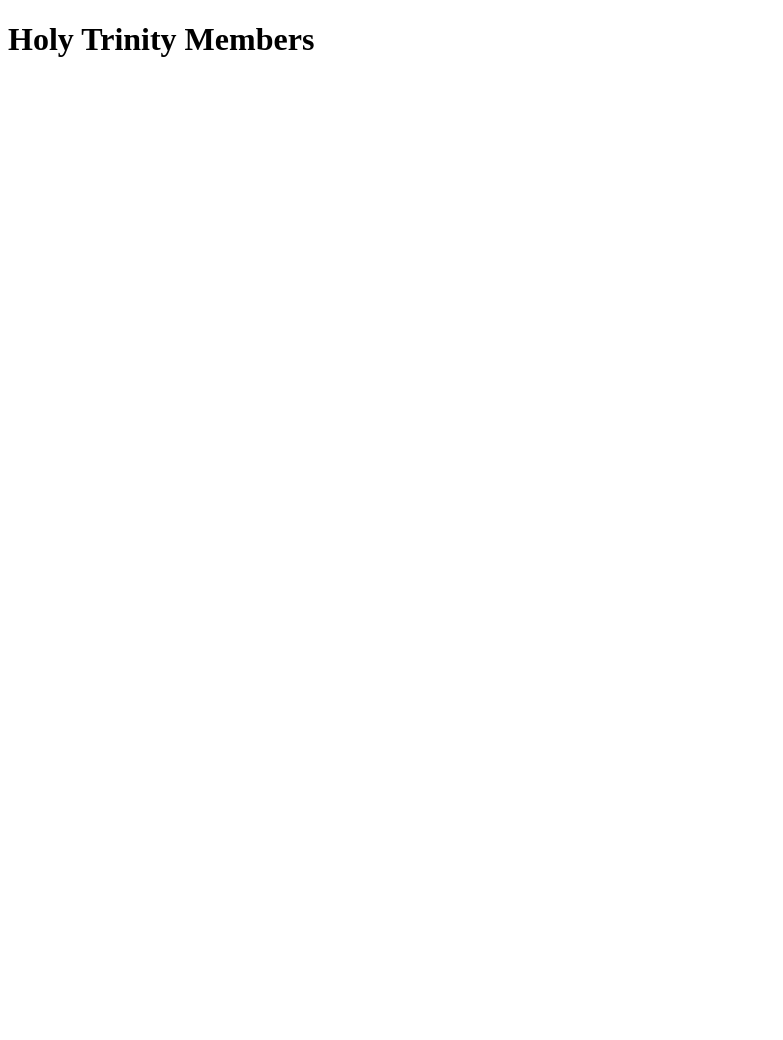
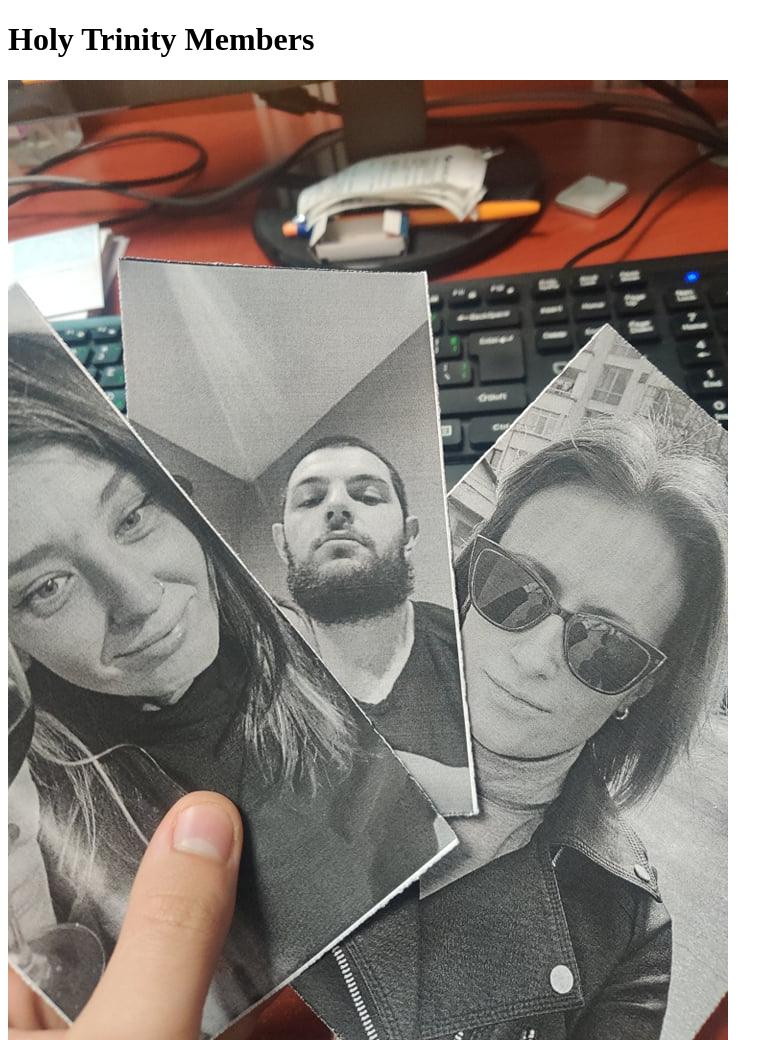
Before and after one commit to Iulian-filev/Holy_Trinity, a plain HTML site: page index.html in a window 1280 px wide. Shown: the whole page, without its empty margins (0-783 px from the left). Before the commit the page ends 800 px from the top, so only its background shows below. Drawn offline with Linux system fonts and the light colour scheme; files whose address does not match are found by name.

Commit message:
more files

```diff
--- a/index.html
+++ b/index.html
@@ -8,5 +8,6 @@
 </head>
 <body>
     <h1>Holy Trinity Members</h1>
+    <img src="/home/yulian/Desktop/Holy_Trinity/members/holytr.jpg" >
 </body>
 </html>
```
Also changed, not shown: members/holytr.jpg (added).
